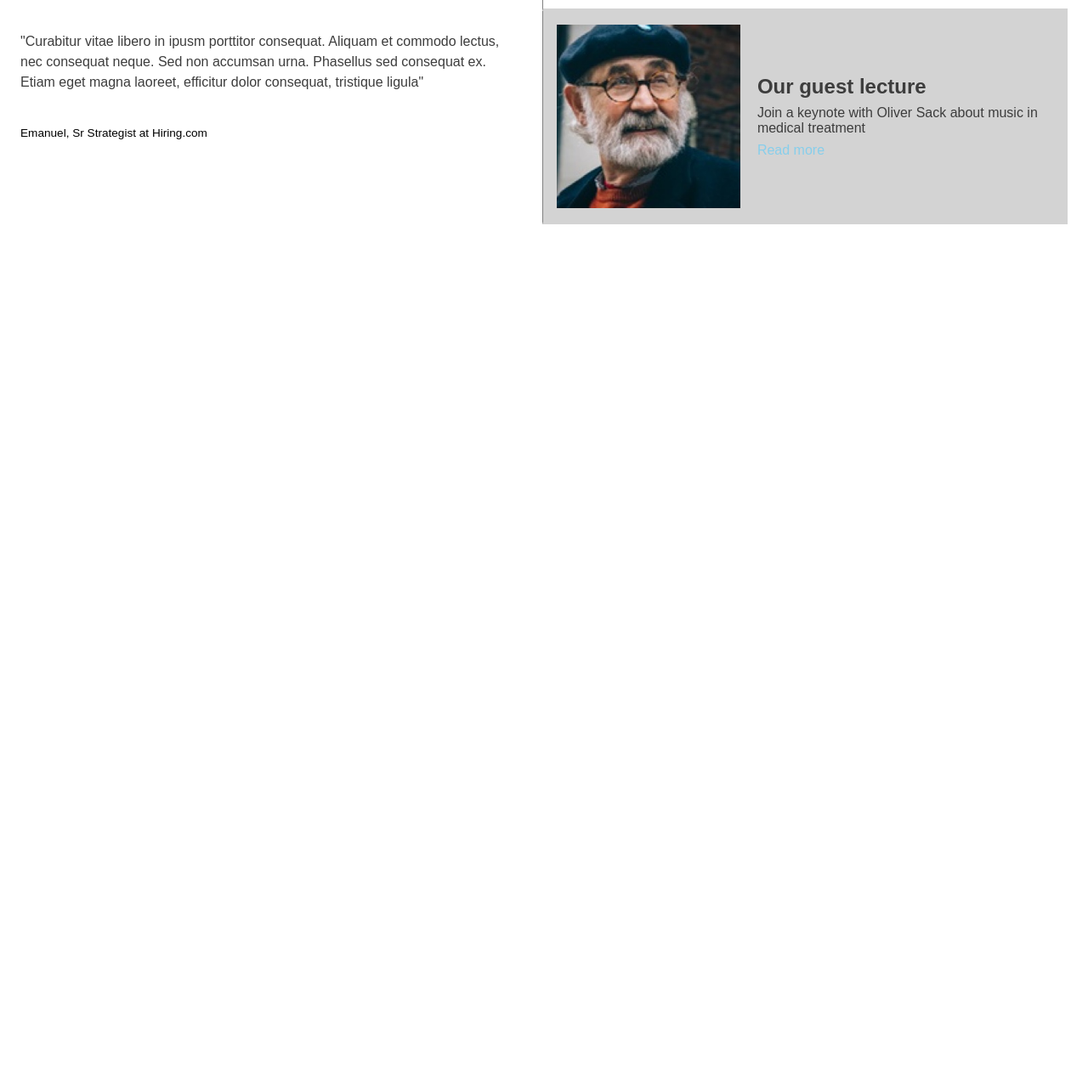
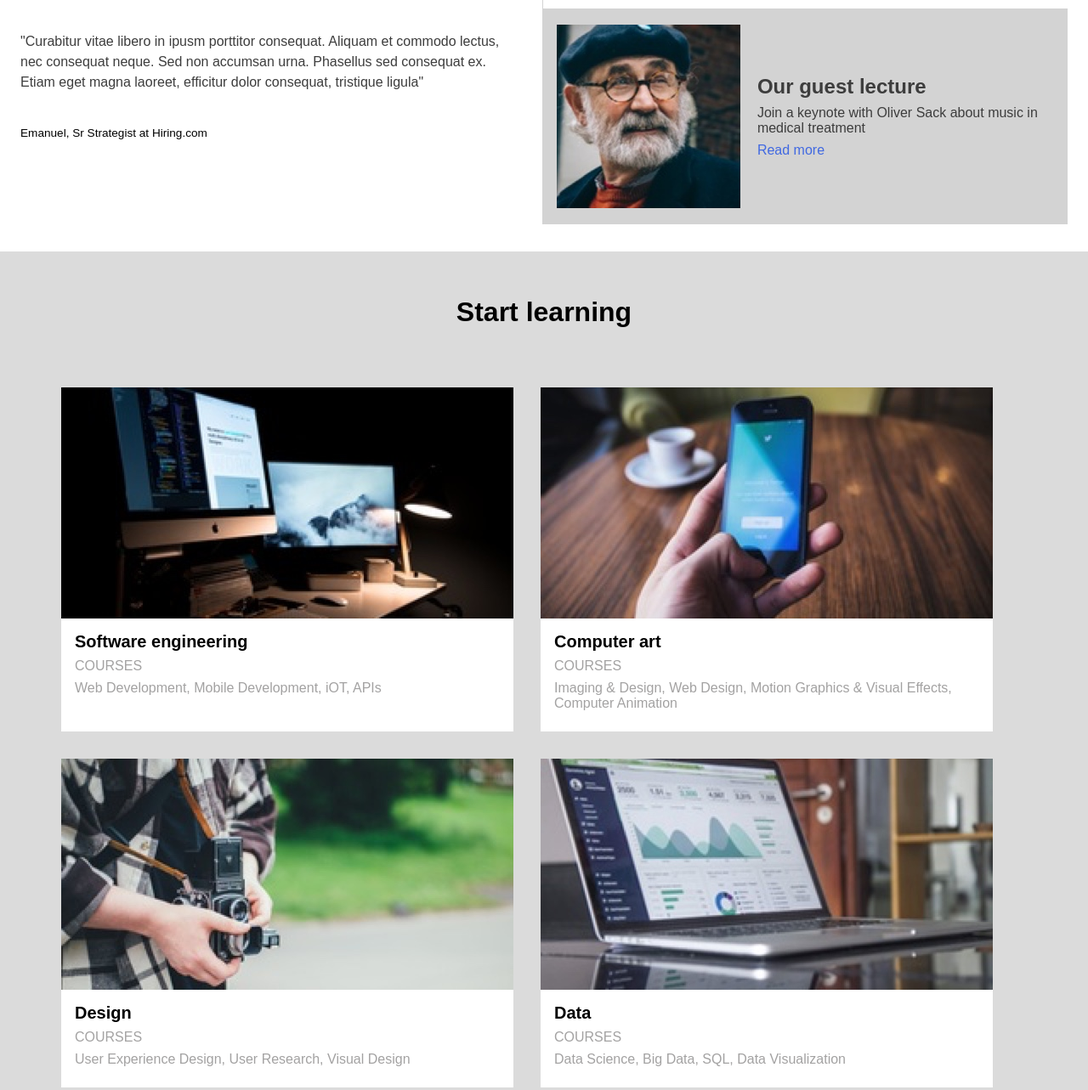
Before and after one commit to anniechoi-beepboop/colmar-academy, a plain HTML site: page index.html in a window 1280 px wide. Shown: the part 1173-2456 px from the top of the page at 85% size. Before the commit the page ends 1469 px from the top, so only its background shows below. Drawn offline with Linux system fonts and the light colour scheme.

Commit message:
Create Start learning section and course card templates

```diff
--- a/index.html
+++ b/index.html
@@ -75,5 +75,48 @@
             </div>
         </div>
     </div>
+
+    <!-- Start Learning Section -->
+    <div class="start-learning">
+        <h1 class-="header">Start learning</h1>
+        <div class="courses">
+            <div class="course-card" id="software">
+                <img src="capstone_colmar_assets/images/course-software.jpg" alt="screens" />
+                <h3>Software engineering</h3>
+                <p class="course-heading">COURSES</p>
+                <p class="course-description">Web Development, Mobile Development, iOT, APIs</p>
+            </div>
+            <div class="course-card" id="computer-art">
+                <img src="capstone_colmar_assets/images/course-computer-art.jpg" alt="phone screen" />
+                <h3>Computer art</h3>
+                <p class="course-heading">COURSES</p>
+                <p class="course-description">Imaging & Design, Web Design, Motion Graphics & Visual Effects, Computer Animation</p>
+            </div>
+            <div class="course-card" id="design">
+                <img src="capstone_colmar_assets/images/course-design.jpg" alt="someone holding camera" />
+                <h3>Design</h3>
+                <p class="course-heading">COURSES</p>
+                <p class="course-description">User Experience Design, User Research, Visual Design</p>
+            </div>
+            <div class="course-card" id="data">
+                <img src="capstone_colmar_assets/images/course-data.jpg" alt="a laptop" />
+                <h3>Data</h3>
+                <p class="course-heading">COURSES</p>
+                <p class="course-description">Data Science, Big Data, SQL, Data Visualization</p>
+            </div>
+            <div class="course-card" id="business">
+                <img src="capstone_colmar_assets/images/course-business.jpg" alt="chess pieces" />
+                <h3>Business</h3>
+                <p class="course-heading">COURSES</p>
+                <p class="course-description">Product Development, Business Development, Startup</p>
+            </div>
+            <div class="course-card" id="marketing">
+                <img src="capstone_colmar_assets/images/course-marketing.jpg" alt="a smart watch" />
+                <h3>Marketing</h3>
+                <p class="course-heading">COURSES</p>
+                <p class="course-description">Analytics, Content Marketing, Mobile Marketing</p>
+            </div>
+        </div>
+    </div>
 </body>
 </html>
--- a/style.css
+++ b/style.css
@@ -151,7 +151,7 @@ nav {
 
 .event-card {
     display: flex;
-    border-left: 1px solid gray;
+    border-left: 1px solid lightgray;
     border-bottom: 3px solid lightgray;
 }
 
@@ -187,9 +187,56 @@ nav {
 }
 
 .read-more {
-    color: skyblue;
+    color: royalblue;
 }
 
 #guest-lecture {
     background-color: lightgray;
 }
+
+.start-learning {
+    padding: 32px 56px;
+    background-color: #dbdbdb;
+}
+
+.start-learning h1 {
+    text-align: center;
+    padding-bottom: 32px;
+}
+
+.courses {
+    display: flex;
+    flex-wrap: wrap;
+}
+
+.course-card {
+    display: flex;
+    flex-direction: column;
+    background-color: white;
+    flex-basis: 33.33%;
+    height: auto;
+    margin: 16px;
+}
+
+.course-card h3 {
+    font-size: 1.25rem;
+    padding: 16px 16px 4px 16px;
+    margin: 0;
+    border: 0;
+}
+
+.course-card p {
+    color: #a3a2a2;
+}
+
+.course-heading {
+    padding: 4px 16px;
+    margin: 0;
+    border: 0;
+}
+
+.course-description {
+    padding: 4px 16px 24px 16px;
+    margin: 0;
+    border: 0;
+}
```
